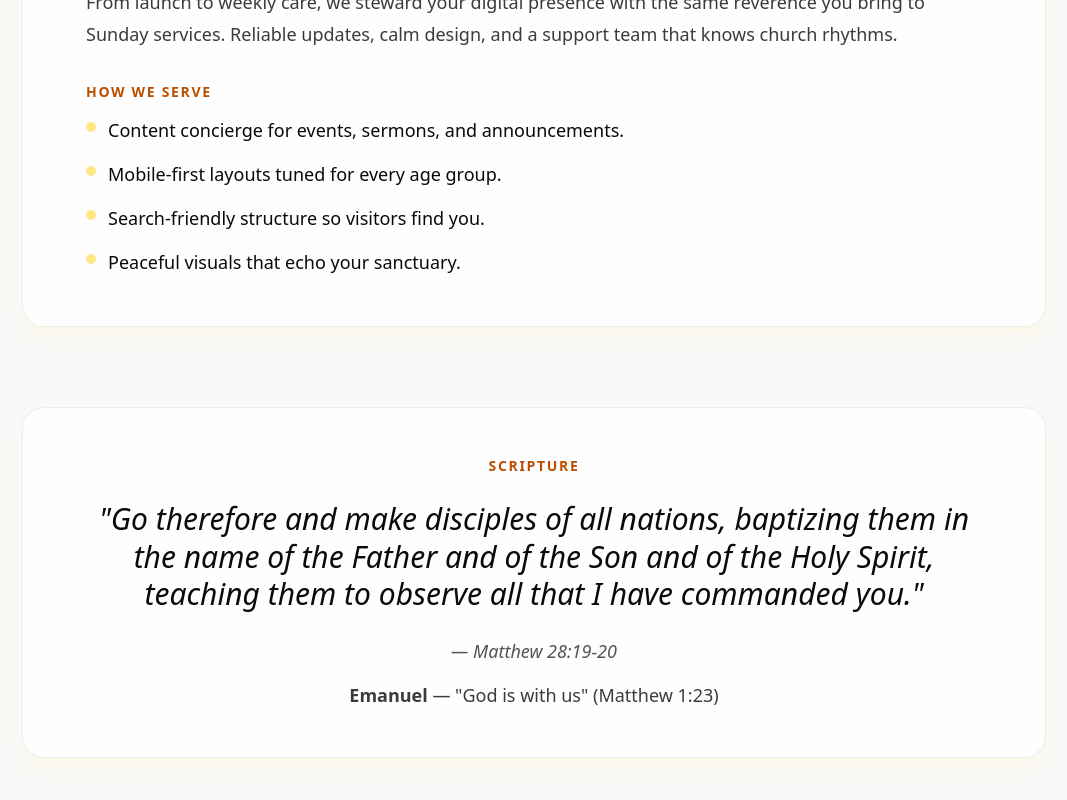
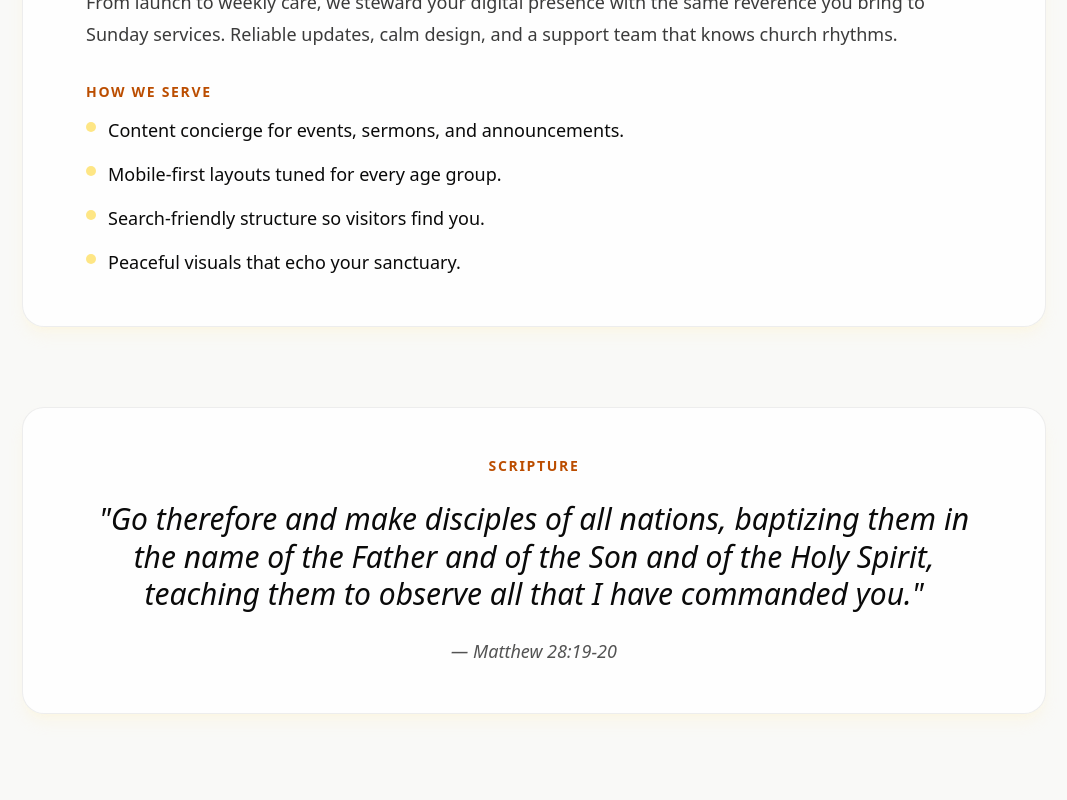
Before and after one commit to ilikeyello/emanuelavina.com, a Next.js app: page / in a window 1280 px wide. Shown: the part 2319-3119 px from the top of the page, without its empty margins (106-1173 px from the left). Built offline with nearby package versions, Linux system fonts and the light colour scheme; a web font is replaced by a local one.

Commit message:
Remove Emanuel name reference from scripture section
- Keep only the Great Commission verse and citation
- Clean, focused scripture section without personal name reference
- Maintains elegant, centered layout

```diff
--- a/app/page.tsx
+++ b/app/page.tsx
@@ -199,11 +199,6 @@ export default function Home() {
             <cite className="text-lg text-foreground/70">
               — Matthew 28:19-20
             </cite>
-            <div className="pt-4">
-              <p className="text-lg text-foreground/80">
-                <span className="font-semibold">Emanuel</span> — "God is with us" (Matthew 1:23)
-              </p>
-            </div>
           </div>
         </section>
       </div>
```
